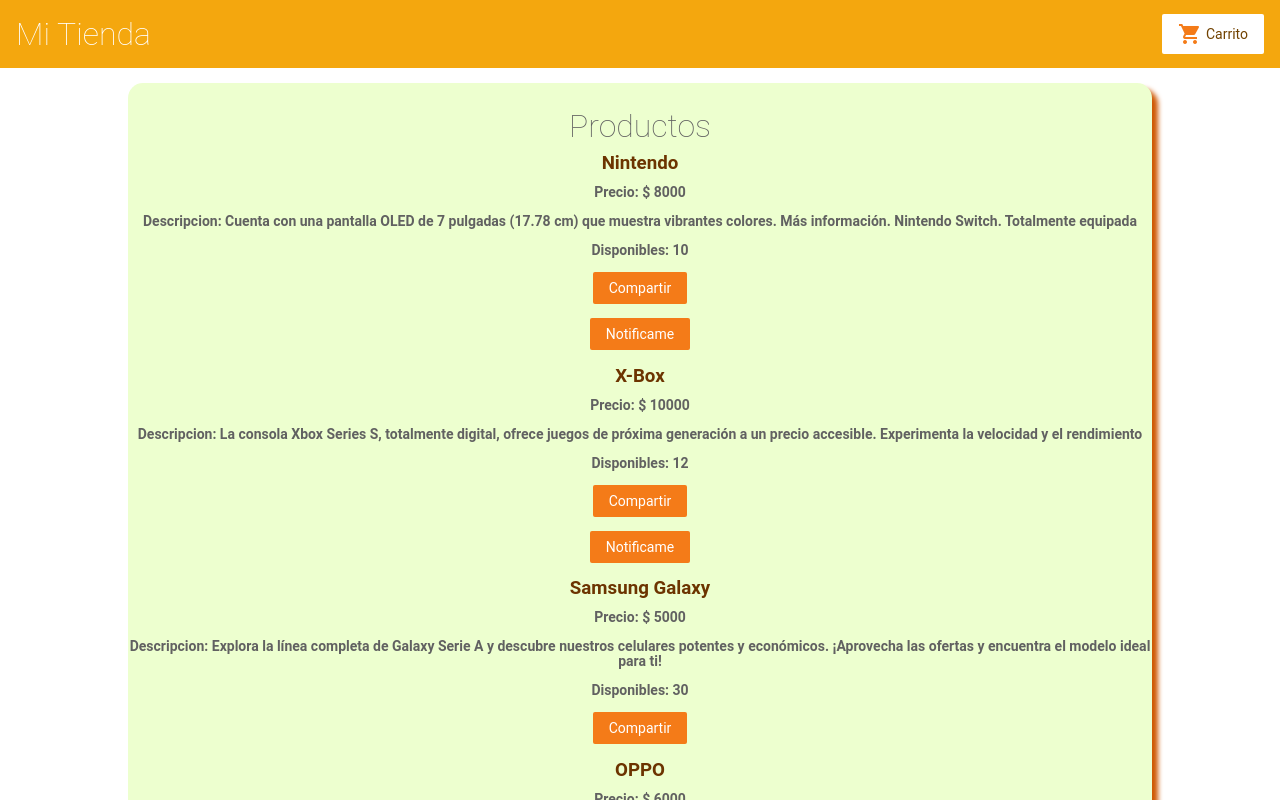
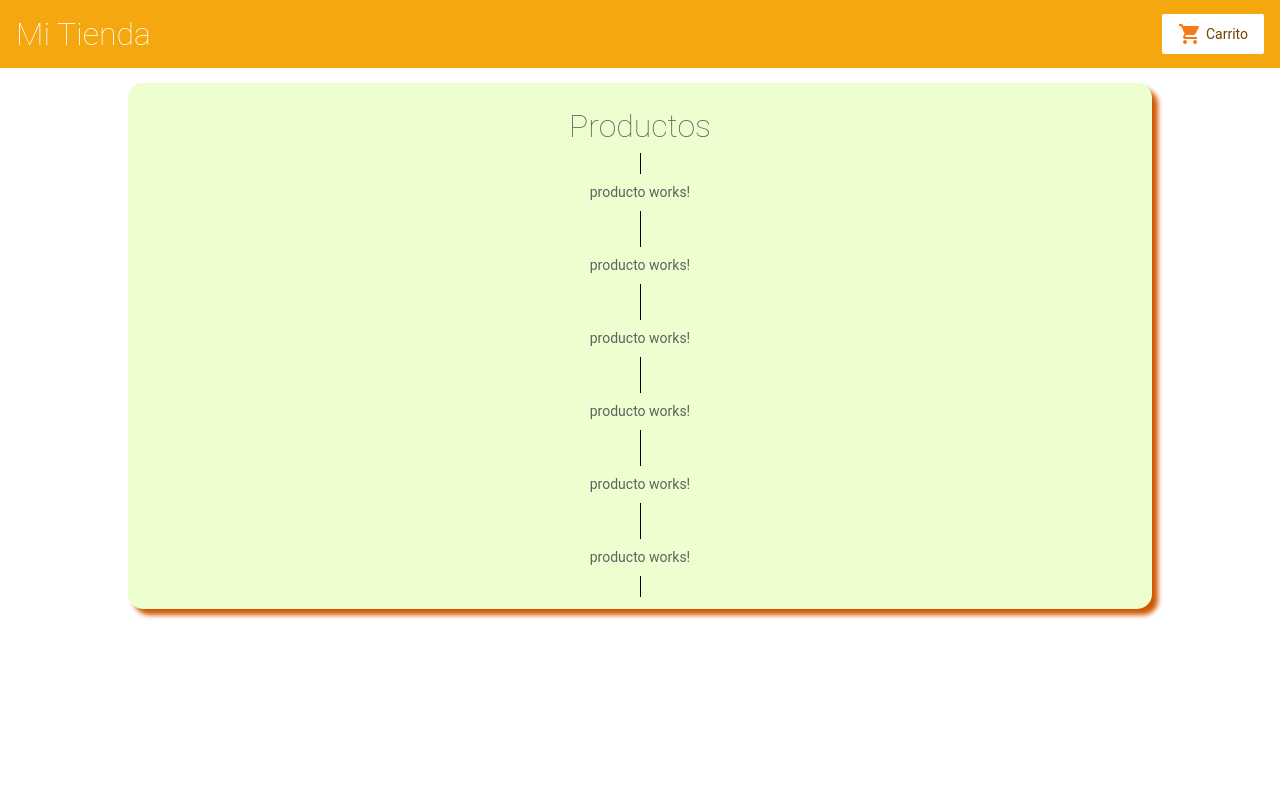
Before and after one commit to SalvadorHernandezG/shopping-cart, an Angular app: page / in a window 1280 px wide. Shown: the top 800 px of the page. Built offline with nearby package versions, Linux system fonts and the light colour scheme.

Commit message:
2 files modified, 4 added

```diff
--- a/src/app/app.module.ts
+++ b/src/app/app.module.ts
@@ -7,6 +7,7 @@
 import { TopBarComponent } from './top-bar/top-bar.component';
 import { ProductListComponent } from './product-list/product-list.component';
 import { ProductAlertsComponent } from './product-alerts/product-alerts.component';
+import { ProductoComponent } from './producto/producto.component';
 
 @NgModule({
   imports: [
@@ -20,7 +21,8 @@
     AppComponent,
     TopBarComponent,
     ProductListComponent,
-    ProductAlertsComponent
+    ProductAlertsComponent,
+    ProductoComponent
   ],
   bootstrap: [
     AppComponent
--- a/src/app/product-list/product-list.component.html
+++ b/src/app/product-list/product-list.component.html
@@ -1,22 +1,7 @@
 <h1>Productos</h1>
 
 <div *ngFor="let producto of productos">
-  <h3>
-    <a [title]="'Detalles' + producto.name">
-      {{ producto.name }}
-    </a>
-
-    <p *ngIf="producto.price">Precio: $ {{ producto.price }}</p>
-
-    <p *ngIf="producto.description">Descripcion: {{ producto.description }}</p>
-
-    <p *ngIf="producto.stock">Disponibles: {{ producto.stock }}</p>
-
-    <button type="button" (click)="compartir()">Compartir</button>
-
-    <app-product-alerts [producto]="producto" (notify)="onNotify()">
-    </app-product-alerts>
-  </h3>
+  <app-producto></app-producto>
 </div>
 
 <!--
--- /dev/null
+++ b/src/app/producto/producto.component.css
@@ -0,0 +1,5 @@
+:host {
+  width: 250px;
+  height: 200px;
+  border: 1px solid #000;
+}
--- /dev/null
+++ b/src/app/producto/producto.component.html
@@ -0,0 +1 @@
+<p>producto works!</p>
```
Also changed, not shown: src/app/producto/producto.component.ts (added, +10 -0 lines), 1 other file (tests, documents, lock files or other folders).
